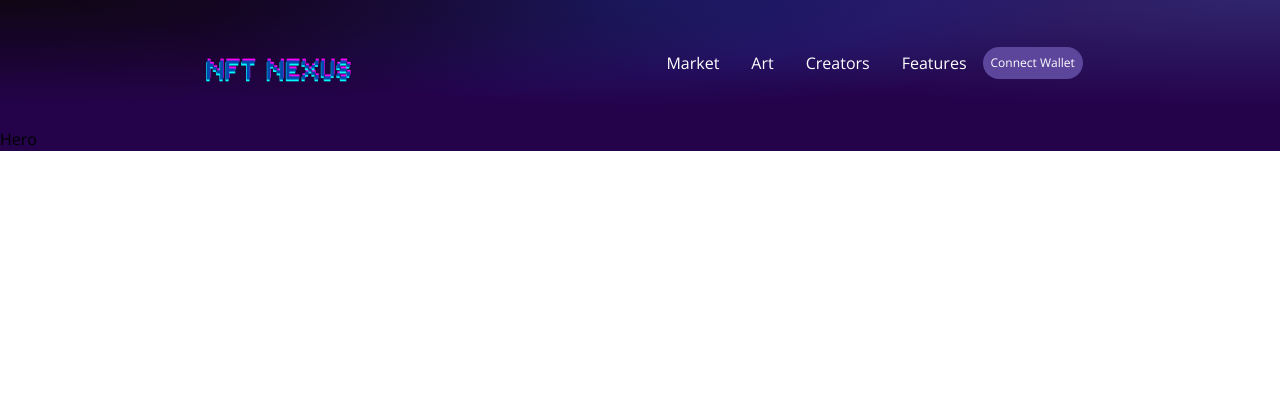
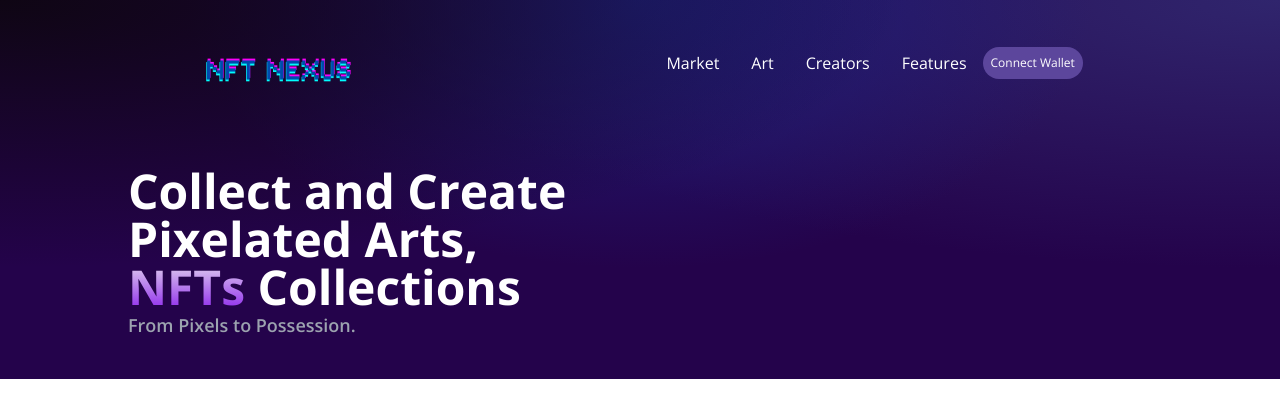
Before and after one commit to NayanSubedi/NFTNexus, a React (Create React App) app: page / in a window 1280 px wide. Shown: the top 418 px of the page. Built offline with nearby package versions, Linux system fonts and the light colour scheme.

Commit message:
h1,p updated

```diff
--- a/src/components/Hero.jsx
+++ b/src/components/Hero.jsx
@@ -1,7 +1,15 @@
 
 const Hero = () => {
   return (
-    <div>Hero</div>
+    <div className="flex flex-col md:flex-row w-4/5 justify-between items-center mx-auto py-10">
+        <div className="md:w-3/6 w-full">
+            <div className="text-white text-5xl font-bold">
+                <h1>Collect and Create <br /> Pixelated Arts,<br />
+                <span className="text-gradient">NFTs</span> Collections</h1>
+                <p className="text-gray-400 font-semibold text-lg ">From Pixels to Possession.</p>
+            </div>
+        </div>
+    </div>
   )
 }
 
```
